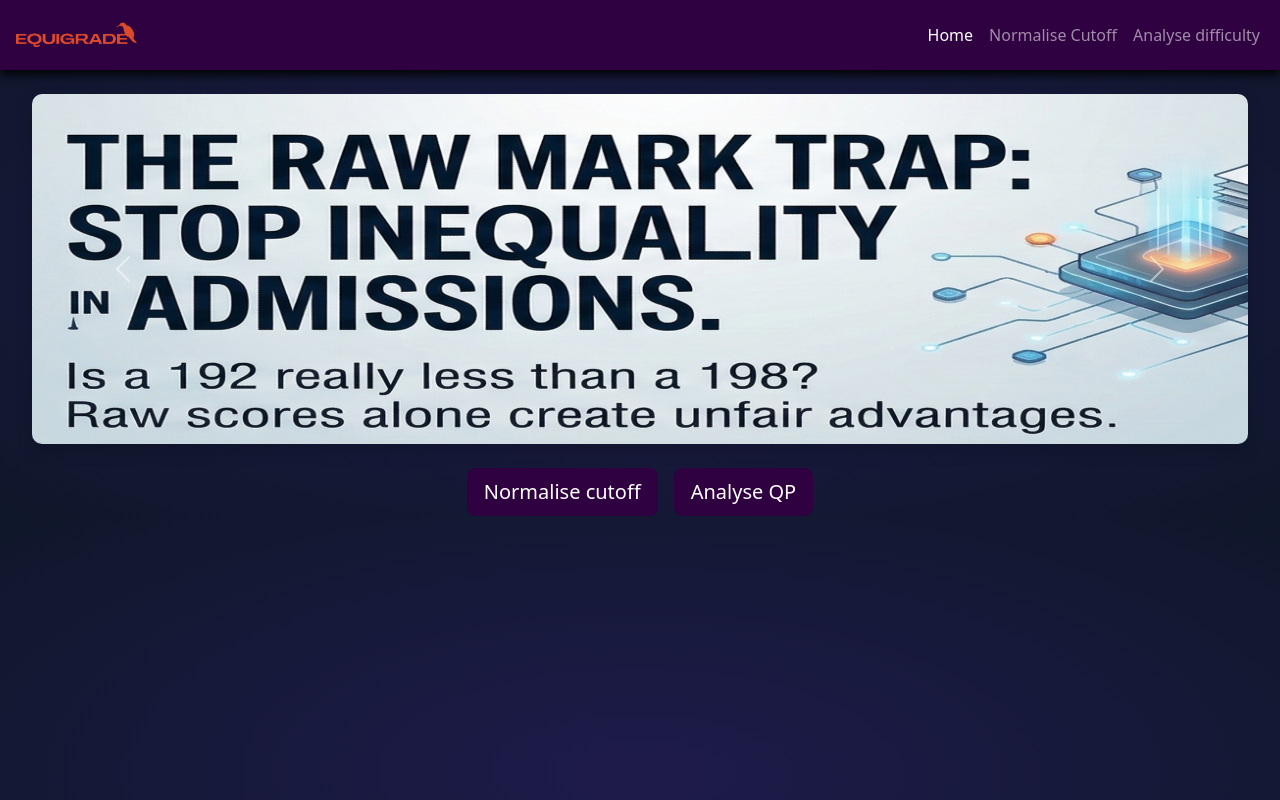
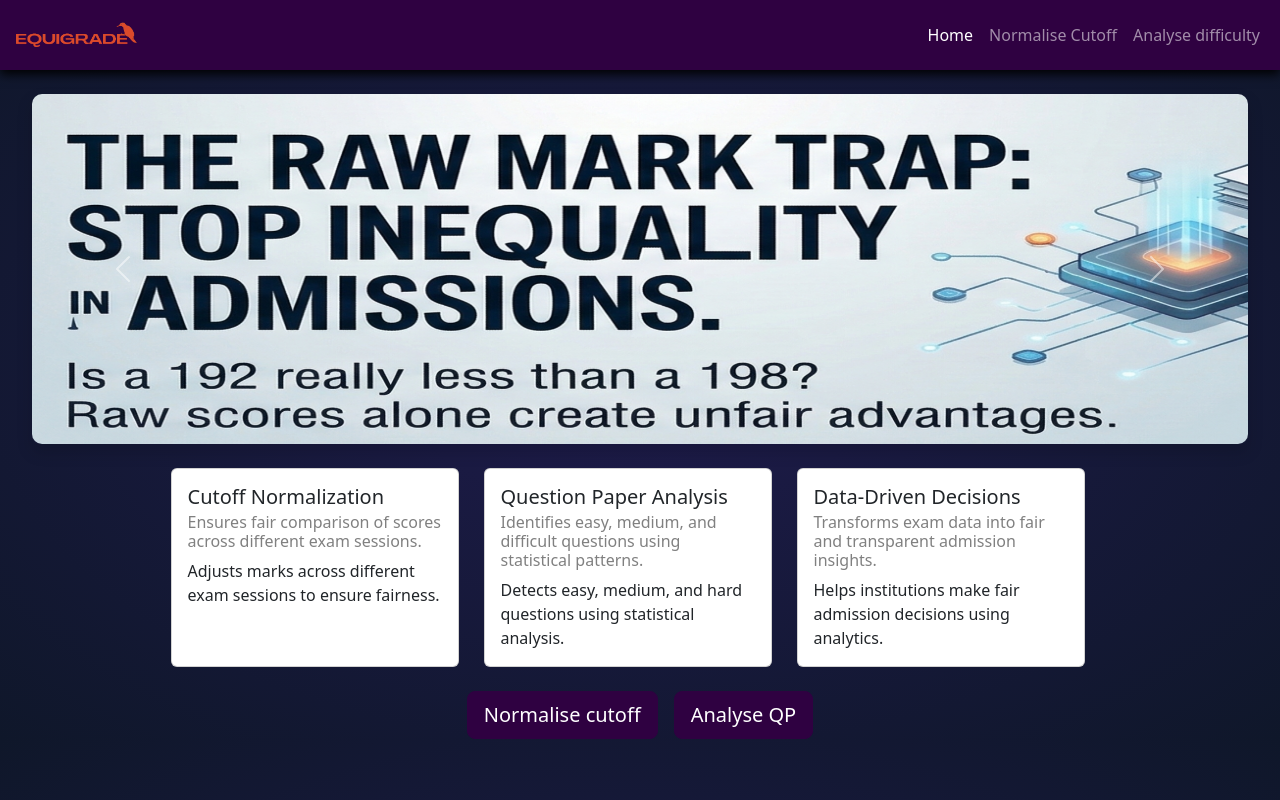
Before and after one commit to Sanjaykj23/EquiGrade, a React (Vite) app in the folder react-app/: page / in a window 1280 px wide. Built offline with nearby package versions, Linux system fonts and the light colour scheme.

Commit message:
Updated React

```diff
--- a/react-app/src/App.css
+++ b/react-app/src/App.css
@@ -12,3 +12,11 @@
 body{
     background: radial-gradient( #1E1B4B 0%, #0F172A 100%) !important;
 }
+.card{
+  transition:ease-in-out 0.4s;
+}
+.card:hover{
+  transform: scale(1.1);
+  color:white;
+  background-color:#2f0141 ;
+}
--- a/react-app/src/App.tsx
+++ b/react-app/src/App.tsx
@@ -1,11 +1,13 @@
 import NavBar from './Components/NavBar';
 import HeroH from './Components/HeroH';
-import Cta from './Components/Cta'
+import Cards from './Components/Cards';
+import Cta from './Components/Cta';
 function App() {
   return (
     <div>
       <NavBar />
       <HeroH />
+      <Cards />
       <Cta />
     </div>
   );
--- /dev/null
+++ b/react-app/src/Components/Cards.tsx
@@ -0,0 +1,41 @@
+function Cards() {
+  return (
+    <div className="d-flex justify-content-center mt-4">
+      <div className="card" style={{ width: "18rem",marginRight:'25px'}}>
+        <div className="card-body">
+          <h5 className="card-title">Cutoff Normalization</h5>
+          <h6 className="card-subtitle mb-2" style={{color:"grey"}}>
+            Ensures fair comparison of scores across different exam sessions.
+          </h6>
+          <p className="card-text">
+            Adjusts marks across different exam sessions to ensure fairness.
+          </p>
+        </div>
+      </div>
+      <div className="card" style={{ width: "18rem",marginRight:'25px'}}>
+        <div className="card-body">
+          <h5 className="card-title">Question Paper Analysis</h5>
+          <h6 className="card-subtitle mb-2 " style={{color:"grey"}}>
+            Identifies easy, medium, and difficult questions using statistical patterns.
+          </h6>
+          <p className="card-text">
+            Detects easy, medium, and hard questions using statistical analysis.
+          </p>
+        </div>
+      </div>
+      <div className="card" style={{ width: "18rem",marginRight:'25px' }}>
+        <div className="card-body">
+          <h5 className="card-title">Data-Driven Decisions</h5>
+          <h6 className="card-subtitle mb-2 " style={{color:"grey"}}>
+            Transforms exam data into fair and transparent admission insights.
+          </h6>
+          <p className="card-text">
+            Helps institutions make fair admission decisions using analytics.
+          </p>
+        </div>
+      </div>
+    </div>
+  );
+}
+
+export default Cards;
```
